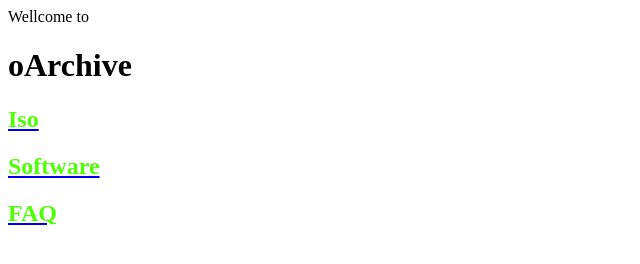
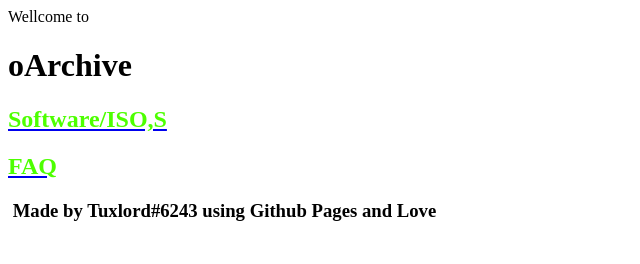
Before and after one commit to 7SrVa0lDr/oarchive.github.io, a plain HTML site: page index.html in a window 1280 px wide. Shown: the whole page, without its empty margins (0-640 px from the left). Drawn offline with Linux system fonts and the light colour scheme.

Commit message:
Update index.html

```diff
--- a/index.html
+++ b/index.html
@@ -1,6 +1,5 @@
 <p><span style="color: #;">Wellcome to</span></p>
 <h1><span style="color: #;">oArchive</span></h1>
-<h2><a href="oarchive.github.io/iso.html"><span style="color: #4dff00;">Iso</span></a></h2>
-<h2><a href="oarchive.github.io/software.html"><span style="color: #4dff00;">Software</span></a></h2>
+<h2><a href="oarchive.github.io/software-iso.html"><span style="color: #4dff00;">Software/ISO,S</span></a></h2>
 <h2><a href="oarchive.github.io/faq.html"><span style="color: #4dff00;">FAQ</span></a></h2>
-<p>&nbsp;</p>
+<h3>&nbsp;Made by Tuxlord#6243 using Github Pages and Love</h3>
```
